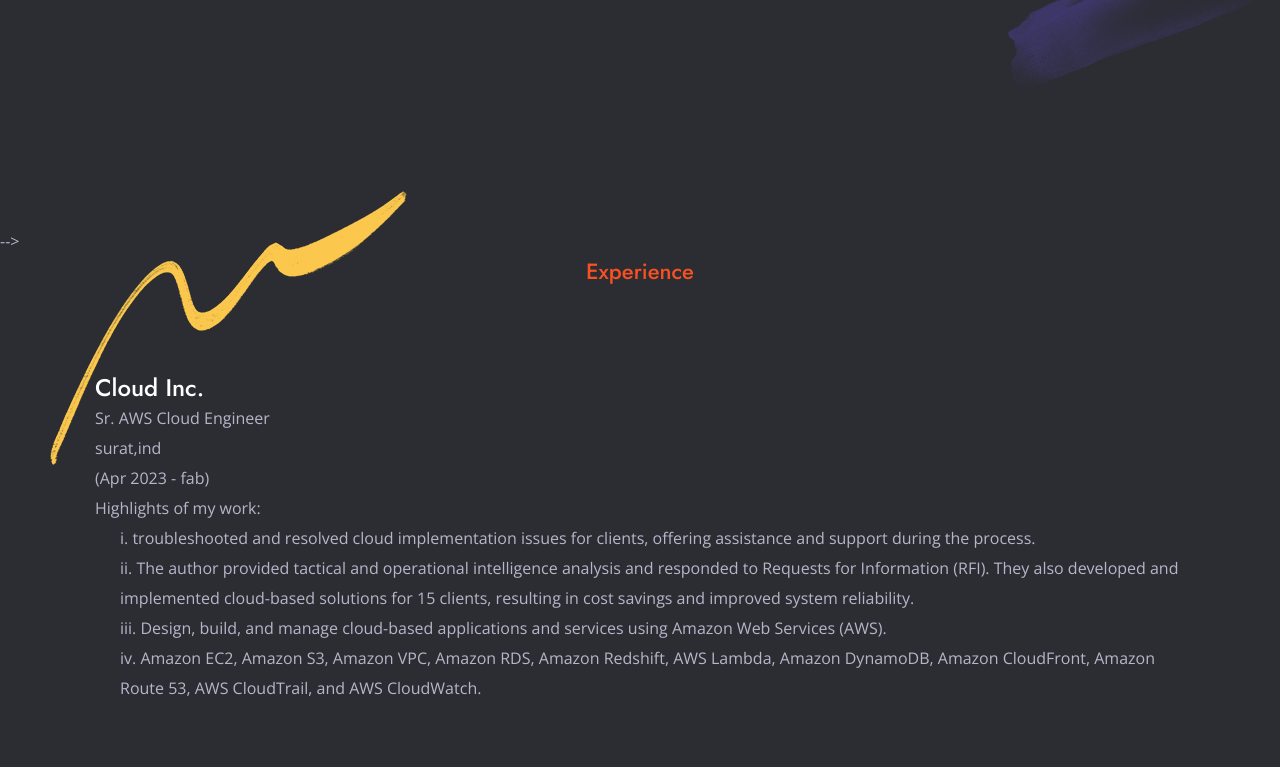
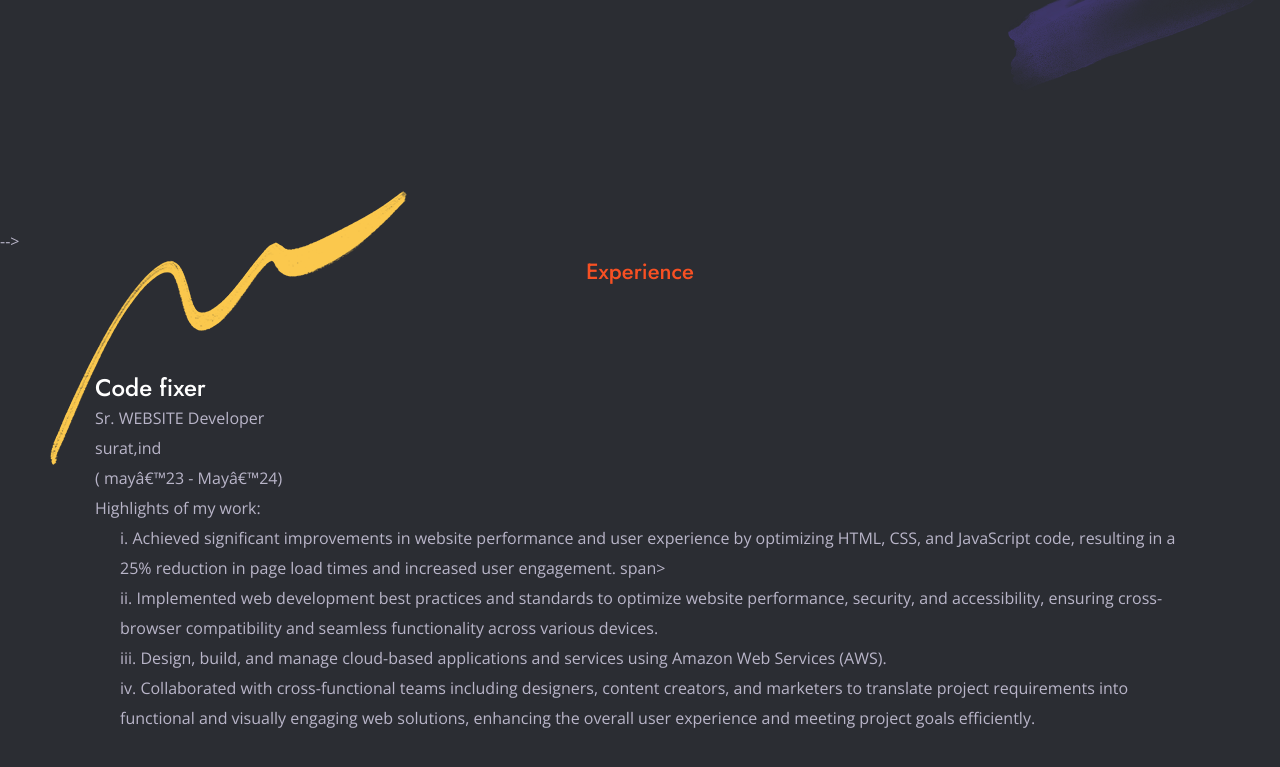
Before and after one commit to jasmit-vaghasiya/jasmit-cloud, a plain HTML site: page index.html in a window 1280 px wide. Shown: the part 1983-2750 px from the top of the page. Drawn offline with nearby package versions, Linux system fonts and the light colour scheme; no server answers; some icons are missing.

Commit message:
Initial commit of project files

```diff
--- a/index.html
+++ b/index.html
@@ -140,7 +140,8 @@
 								<span class="yellowText">Cloud Engineer | DevOps  |</span>
 							</div>
 							<div class="text">
-								<p align="center">As a Cloud Engineer, I specialize in architecting, deploying, and maintaining cloud-based infrastructures with a keen focus on security.</p>
+								<p align="center">Software Engineering | System Engineer | Java, Python, data structures and algorithms, go, AWS, Terraform | <br>
+									Increasing infrastructure performance and user</p>
 							</div>
 							<div class="dizme_tm_main_title" data-align="center" data-wow-duration="1s">
 								<div class="social">
@@ -237,8 +238,8 @@
 								<span>About Me</span>
 							</div>
 							<div class="text wow fadeInUp" data-wow-duration="1s">
-								<p align="justify">I work as a Sr. AWS Cloud Engineer at <a href="https://codefixer.co.in/" target="_blank">codefixer</a>. 	I am focused on monitoring and analyzing wide spectrum of sources, creating automated tools, and Increasing infrastructure performance and user engagement.
-								I have worked in AWS, Big Data, terraform, and DevOps Engineer. I have an Bachelor  in <a href="https://www.shiksha.com/university/bhagwan-mahavir-university-surat-182535/course-bachelor-of-computer-application-bca-917789" target="_blank"> Computer Applications</a> from <a href="https://www.bmusurat.ac.in/" target="_blank">BMCCA</a> andhigher secondary in commerce from <a href="https://www.justdial.com/Surat/Shree-Swaminarayan-Gurukul-Vidyalaya-Near-Nani-Ved-Ved-Road/0261P261STD12709_BZDET" target="_blank">Gurukul Vidyalaya</a>.</p><br>
+								<p align="justify">I work as a Sr. WEBSITE Developer at <a href="https://codefixer.co.in/" target="_blank">codefixer</a>. 	I am focused on monitoring and analyzing wide spectrum of sources, creating automated tools, and Increasing infrastructure performance and user engagement.
+								I have worked in Java, Big Data, terraform, and Python. I have an Bachelor  in <a href="https://www.shiksha.com/university/bhagwan-mahavir-university-surat-182535/course-bachelor-of-computer-application-bca-917789" target="_blank"> Computer Applications</a> from <a href="https://www.bmusurat.ac.in/" target="_blank">BMCCA</a> andhigher secondary in commerce from <a href="https://www.justdial.com/Surat/Shree-Swaminarayan-Gurukul-Vidyalaya-Near-Nani-Ved-Ved-Road/0261P261STD12709_BZDET" target="_blank">Gurukul Vidyalaya</a>.</p><br>
 								<p align="justify">I am passionate about giving back to the community and helping others get into this field. I have  President of nstudents startup and innovationpolic 2021 with over 600+ seekers and entrepreneurship, Actively
 									involved in facilitating online events, career conversations, and more alongside other admins and a team of volunteer moderators <a href="https://startup.gujarat.gov.in/" target="_blank">SSIP</a></p><br>
 								<p align="justify">In my free time, I love playing video games. I mostly <a href="https://www.youtube.com/@ASG.Sc0rpi0n" target="_blank">play</a> and <a href="https://www.twitch.tv/asg_sc0rpi0n" target="_blank">stream</a> Rainbow 6 Siege. </p>
@@ -494,17 +495,18 @@
 						<ul class="gallery_zoom">
 							<li class="wow fadeInLeft" data-wow-duration="1s">
 								<div class="inner">
-									<h4>Cloud  Inc.</h4>
-									<p>Sr. AWS Cloud Engineer</p>
+									<h4>Code fixer</h4>
+									<p>Sr. WEBSITE Developer</p>
 									<p>surat,ind </p>
-									<p>(Apr 2023 - fab)</p>
+									<p>(   may’23 - May’24)</p>
 									<p>Highlights of my work:</p>
 									<div class="detail">
 										<ul>
-											<li><span>i. troubleshooted and resolved cloud implementation issues for clients, offering assistance and support during the process.</span></li>
-											<li><span>ii. The author provided tactical and operational intelligence analysis and responded to Requests for Information (RFI). They also developed and implemented cloud-based solutions for 15 clients, resulting in cost savings and improved system reliability.</span></li>
+											<li><span>i. Achieved significant improvements in website performance and user experience by optimizing HTML, CSS, and JavaScript code, resulting in a 25% reduction in page load times and increased user engagement.												span></li>
+											<li><span>ii. Implemented web development best practices and standards to optimize website performance, security, and accessibility, ensuring cross-browser compatibility and seamless functionality across various devices.</span></li>
 											<li><span>iii. Design, build, and manage cloud-based applications and services using Amazon Web Services (AWS).</span></li>
-											<li><span>iv. Amazon EC2, Amazon S3, Amazon VPC, Amazon RDS, Amazon Redshift, AWS Lambda, Amazon DynamoDB, Amazon CloudFront, Amazon Route 53, AWS CloudTrail, and AWS CloudWatch.</span> </li>
+											<li><span>iv. Collaborated with cross-functional teams including designers, content creators, and marketers to translate project requirements into functional and visually engaging web solutions, enhancing the overall user experience and meeting project goals efficiently.
+											</span> </li>
 
 										</ul>
 									</div>
```
